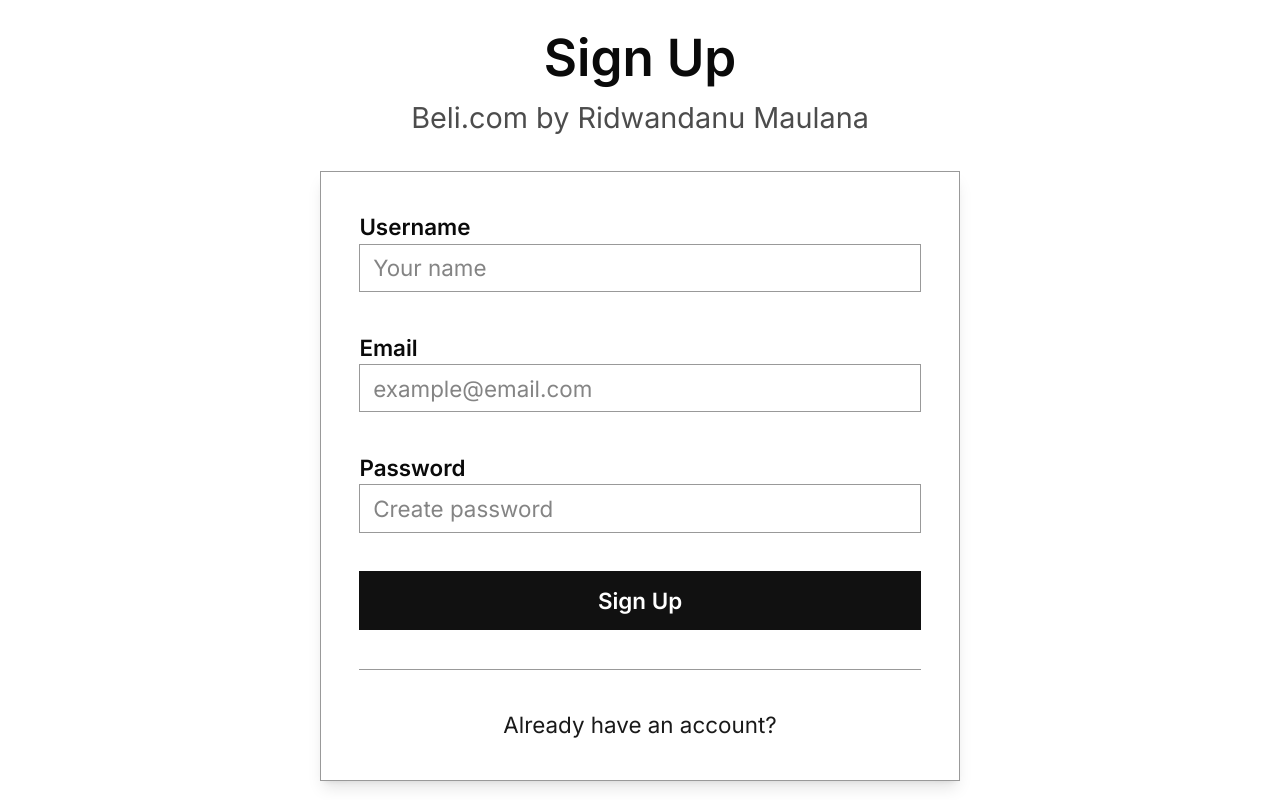
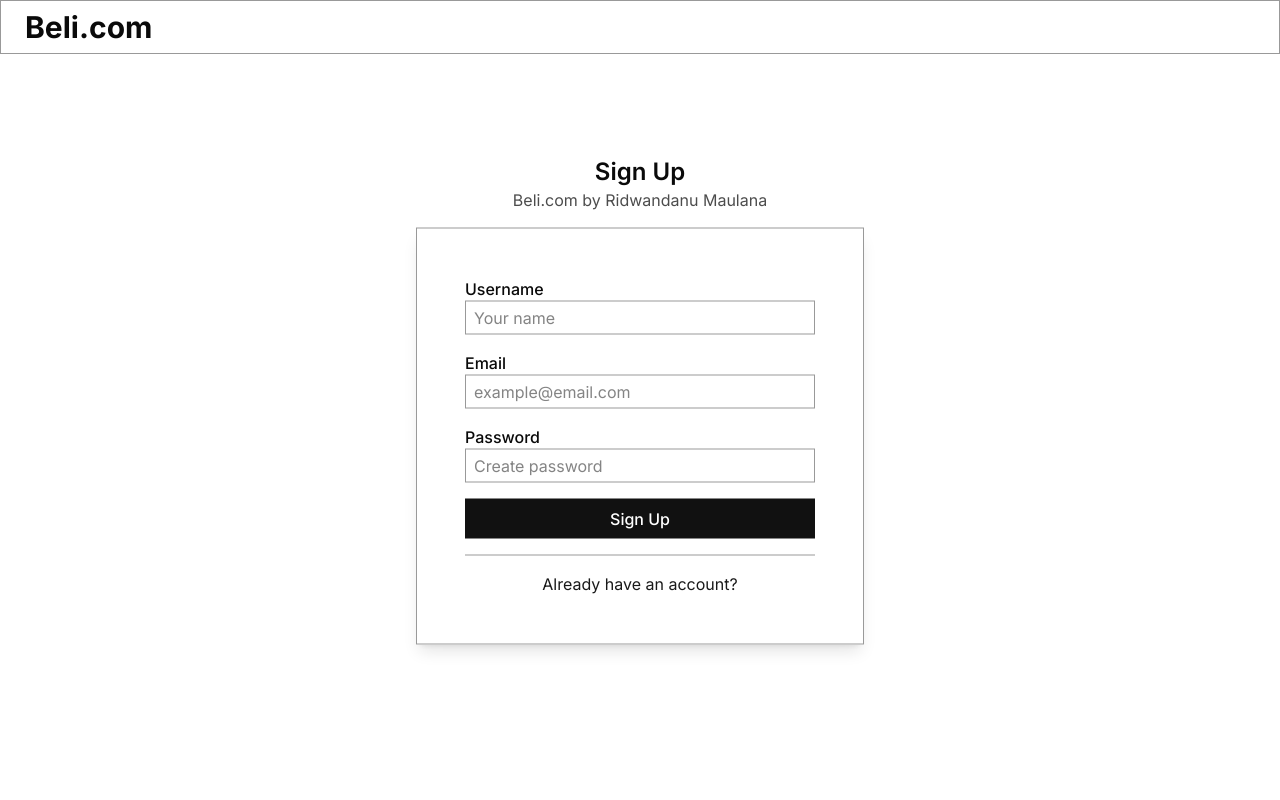
Before and after one commit to Ridwandanu-M/next-ecommerce, a Next.js app: page /signup in a window 1280 px wide. Built offline with nearby package versions, Linux system fonts and the light colour scheme; no server answers; the database is empty.

Commit message:
fix sizing and layout

```diff
--- a/src/app/(auth)/layout.js
+++ b/src/app/(auth)/layout.js
@@ -1,6 +1,9 @@
+import FormLayout from "@/components/AuthLayout";
+
 export default function AuthLayout({ children }) {
   return (
-    <section className="h-[100vh] flex justify-center items-center">
+    <section className="relative">
+      <FormLayout />
       <main>{children}</main>
     </section>
   );
--- a/src/app/(auth)/signin/page.js
+++ b/src/app/(auth)/signin/page.js
@@ -26,31 +26,28 @@
   }
 
   return (
-    <div>
-      <div>
+    <div className="fixed left-1/2 top-1/2 -translate-1/2">
       <div className="text-center">
-          <h1 className="text-[3.2rem] font-[600]">Sign In</h1>
-          <p className="text-[1.8rem] text-[#000]/70">
-            Beli.com by Ridwandanu Maulana
-          </p>
+        <h1 className="text-2xl font-semibold">Sign In</h1>
+        <p className="text-md text-[#000]/70">Beli.com by Ridwandanu Maulana</p>
       </div>
       <form
         onSubmit={handleLogin}
-          className="flex flex-col gap-[2.4rem] border border-black/40 text-[1.4rem] mt-[2rem] p-[2.4rem] w-[40rem] shadow-lg"
+        className="flex flex-col gap-4 border border-black/40 text-md mt-4 p-12 w-md shadow-lg"
       >
         <div>
-            <h2 className="font-[600]">Email</h2>
+          <h2 className="font-medium">Email</h2>
           <input
             type="email"
             onChange={(e) => setForm({ ...form, email: e.target.value })}
             placeholder="example@email.com"
-              className="border border-black/40 w-full p-[.4rem] px-[.8rem] focus:outline-none focus:ring"
+            className="border border-black/40 w-full p-1 px-2 focus:outline-none focus:ring"
           />
         </div>
         <div>
           <div className="flex justify-between">
-              <h2 className="font-[600]">Password</h2>
-              <Link href="/" className="font-[600] hover:underline">
+            <h2 className="font-medium">Password</h2>
+            <Link href="/" className="font-medium hover:underline">
               Forgot Password?
             </Link>
           </div>
@@ -58,12 +55,12 @@
             type="password"
             onChange={(e) => setForm({ ...form, password: e.target.value })}
             placeholder="Create password"
-              className="border border-black/40 w-full p-[.4rem] px-[.8rem] focus:outline-none focus:ring"
+            className="border border-black/40 w-full p-1 px-2 focus:outline-none focus:ring"
           />
         </div>
         <button
           type="submit"
-            className="font-[600] text-[#fff] bg-[#111] hover:bg-[#000] py-[.8rem] cursor-pointer"
+          className="font-medium text-[#fff] bg-[#111] hover:bg-[#000] py-2 cursor-pointer"
         >
           Sign In
         </button>
@@ -76,11 +73,8 @@
         </Link>
       </form>
       {error && (
-          <p className="text-[1.4rem] text-[#fa5252] text-center mt-[1.2rem]">
-            {error}
-          </p>
+        <p className="text-md text-[#fa5252] text-center mt-2">{error}</p>
       )}
-      </div>
     </div>
   );
 }
--- a/src/app/(auth)/signup/page.js
+++ b/src/app/(auth)/signup/page.js
@@ -26,48 +26,45 @@
   }
 
   return (
-    <div>
-      <div>
+    <div className="fixed top-1/2 left-1/2 -translate-1/2">
       <div className="text-center">
-          <h1 className="text-[3.2rem] font-[600]">Sign Up</h1>
-          <p className="text-[1.8rem] text-[#000]/70">
-            Beli.com by Ridwandanu Maulana
-          </p>
+        <h1 className="text-2xl font-semibold">Sign Up</h1>
+        <p className="text-md text-[#000]/70">Beli.com by Ridwandanu Maulana</p>
       </div>
       <form
         onSubmit={handleSubmit}
-          className="flex flex-col gap-[2.4rem] border border-black/40 text-[1.4rem] mt-[2rem] p-[2.4rem] w-[40rem] shadow-lg"
+        className="flex flex-col gap-4 border border-black/40 text-md mt-4 p-12 w-md shadow-lg"
       >
         <div>
-            <h2 className="font-[600]">Username</h2>
+          <h2 className="font-medium">Username</h2>
           <input
             type="text"
             onChange={(e) => setForm({ ...form, name: e.target.value })}
             placeholder="Your name"
-              className="border border-black/40 w-full p-[.4rem] px-[.8rem] focus:outline-none focus:ring"
+            className="border border-black/40 w-full p-1 px-2 focus:outline-none focus:ring"
           />
         </div>
         <div>
-            <h2 className="font-[600]">Email</h2>
+          <h2 className="font-medium">Email</h2>
           <input
             type="email"
             onChange={(e) => setForm({ ...form, email: e.target.value })}
             placeholder="example@email.com"
-              className="border border-black/40 w-full p-[.4rem] px-[.8rem] focus:outline-none focus:ring"
+            className="border border-black/40 w-full p-1 px-2 focus:outline-none focus:ring"
           />
         </div>
         <div>
-            <h2 className="font-[600]">Password</h2>
+          <h2 className="font-medium">Password</h2>
           <input
             type="password"
             onChange={(e) => setForm({ ...form, password: e.target.value })}
             placeholder="Create password"
-              className="border border-black/40 w-full p-[.4rem] px-[.8rem] focus:outline-none focus:ring"
+            className="border border-black/40 w-full p-1 px-2 focus:outline-none focus:ring"
           />
         </div>
         <button
           type="submit"
-            className="font-[600] text-[#fff] bg-[#111] hover:bg-[#000] py-[.8rem] cursor-pointer"
+          className="font-medium text-[#fff] bg-[#111] hover:bg-[#000] py-2 cursor-pointer"
         >
           Sign Up
         </button>
@@ -80,11 +77,8 @@
         </Link>
       </form>
       {message && (
-          <p className="text-[1.4rem] text-[#fa5252] text-center mt-[1.2rem]">
-            {message}
-          </p>
+        <p className="text-md text-[#fa5252] text-center mt-2">{message}</p>
       )}
-      </div>
     </div>
   );
 }
--- /dev/null
+++ b/src/components/AuthLayout.js
@@ -0,0 +1,13 @@
+import Link from "next/link";
+
+export default function FormLayout() {
+  return (
+    <nav className="fixed top-0 left-0 w-full z-50">
+      <div className="flex text-md bg-white justify-between border border-black/40 py-2 px-6">
+        <Link href="/" className="text-3xl font-[700]">
+          Beli.com
+        </Link>
+      </div>
+    </nav>
+  );
+}
--- a/src/components/Footer.js
+++ b/src/components/Footer.js
@@ -170,7 +170,7 @@
 
           {/* Categories */}
           <div>
-            <h3 className="text-wxl font-[600] mb-2">Kategori</h3>
+            <h3 className="text-2xl font-[600] mb-2">Kategori</h3>
             <ul className="space-y-2">
               {categories.map((category, index) => {
                 const Icon = category.icon;
@@ -193,9 +193,9 @@
 
       {/* Bottom Footer */}
       <div className="border-t border-[#333]">
-        <div className="max-w-[144rem] mx-auto px-[1.8rem] py-[2.4rem]">
-          <div className="flex flex-col md:flex-row justify-between items-center gap-[1.6rem]">
-            <div className="text-[1.4rem] text-[#ccc]">
+        <div className="px-6 py-2">
+          <div className="flex flex-col md:flex-row justify-between items-center gap-4">
+            <div className="text-md text-[#ccc]">
               <p>
                 © 2025 Beli.com. All rights reserved. |{" "}
                 <Link href="/admin/signin" className="hover:text-[#fff]">
@@ -204,14 +204,14 @@
                 by Ridwandanu Maulana
               </p>
             </div>
-            <div className="flex gap-[1.6rem]">
+            <div className="flex gap-2">
               {socialMedia.map((social, index) => {
                 const Icon = social.icon;
                 return (
                   <Link
                     key={index}
                     href={social.href}
-                    className="w-[4rem] h-[4rem] bg-[#333] rounded-full flex items-center justify-center hover:bg-[#555] transition-colors"
+                    className="w-12 h-12 bg-[#333] rounded-full flex items-center justify-center hover:bg-[#555] transition-colors"
                     aria-label={social.name}
                   >
                     <Icon size={18} />
```
Lines whose indentation alone changed are shown as unchanged.
